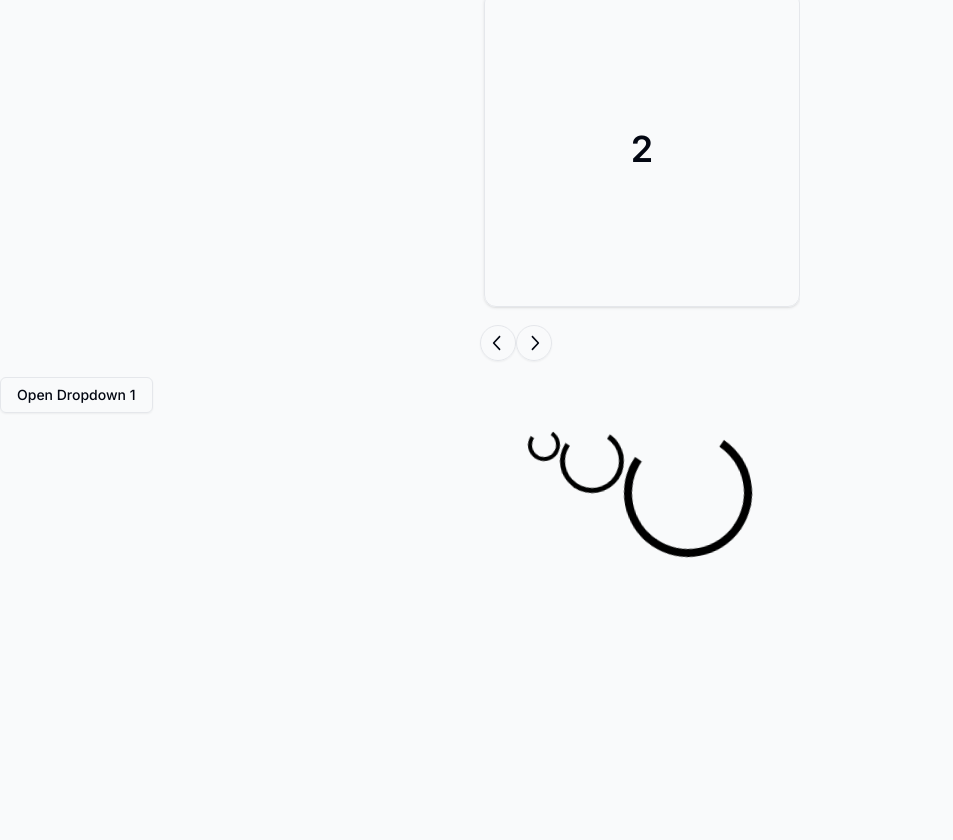
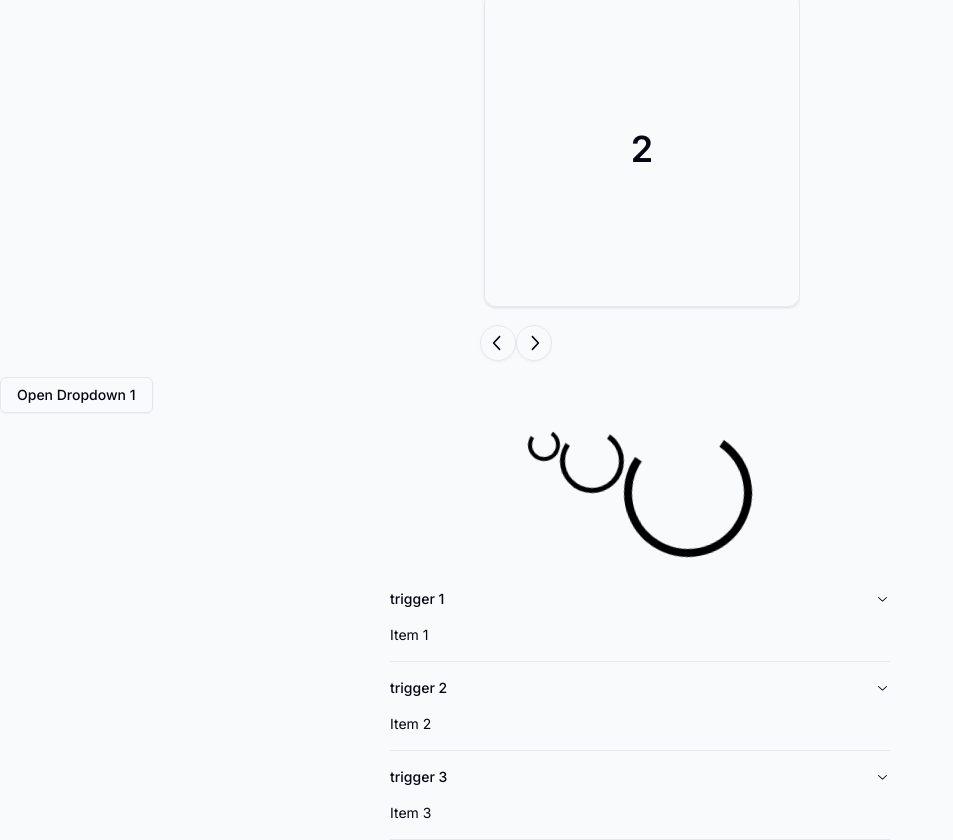
Before and after one commit to JcSilverX/flt-ui, a Next.js app: page / in a window 1280 px wide. Shown: the part 936-1776 px from the top of the page, without its empty margins (0-953 px from the left). Before the commit the page ends 1503 px from the top, so only its background shows below. Built offline with nearby package versions, Linux system fonts and the light colour scheme.

Commit message:
TRYING TO MAKE THE DROPDOWN WORK!!!

```diff
--- a/src/app/page.tsx
+++ b/src/app/page.tsx
@@ -1,3 +1,4 @@
+import { ExampleAccordion } from "@/components/accordion/accordion";
 import AlertDialogExample from "@/components/alert-dialog/alert-dialog";
 import { AlertExample1 } from "@/components/alert/alert";
 import { Example4 } from "@/components/avatar/avatar";
@@ -51,6 +52,9 @@ export default function Home() {
       <div className="flex justify-center">
         <SpinnerExample />
       </div>
+
+      {/* Accordion */}
+      <ExampleAccordion />
     </main>
   );
 }
--- /dev/null
+++ b/src/components/accordion/accordion.tsx
@@ -0,0 +1,200 @@
+"use client";
+
+import React from "react";
+import { ButtonProps } from "../button/button";
+import cn from "@/lib/utils/cn";
+import { ChevronDownIcon } from "@radix-ui/react-icons";
+import AccordionContext from "@/context/accordion-context-provider";
+import useAccordionContext from "@/lib/hooks/use-accordion-context";
+import AccordionItemContext from "@/context/accordion-item-context-provider";
+import useAccordionItemContext from "@/lib/hooks/use-accordion-item-context";
+
+export function ExampleAccordion() {
+  return (
+    <Accordion
+      type="single"
+      // defaultValue={"jsx-item-2"}
+      className="max-w-[500px] mx-auto"
+    >
+      <AccordionItem value="item-1">
+        <AccordionTrigger>trigger 1</AccordionTrigger>
+        <AccordionContent>Item 1</AccordionContent>
+      </AccordionItem>
+      <AccordionItem value="item-2">
+        <AccordionTrigger>trigger 2</AccordionTrigger>
+        <AccordionContent>Item 2</AccordionContent>
+      </AccordionItem>
+      <AccordionItem value="item-3">
+        <AccordionTrigger>trigger 3</AccordionTrigger>
+        <AccordionContent>Item 3</AccordionContent>
+      </AccordionItem>
+    </Accordion>
+  );
+}
+
+export type AccordionProps = React.HTMLAttributes<HTMLDivElement> & {
+  reference?: React.RefObject<HTMLDivElement>;
+  /**
+   * Determines whether one or multiple items can be opened at the same time.
+   */
+  type?: "single" | "multiple";
+  /**
+   * The value of the item to expand when initially rendered and type is "single". Use when you do not need to control the state of the items.
+   */
+  defaultValue?: string;
+  /**
+   * The orientation of the accordion.
+   */
+  orientation?: "vertical" | "horizontal";
+};
+export default function Accordion({
+  type = "single",
+  defaultValue = "",
+  className,
+  ...props
+}: AccordionProps) {
+  const { children, reference: ref } = props;
+  // state
+  const [activeIndex, setActiveIndex] = React.useState<string>(defaultValue);
+  const [isOpen, setIsOpen] = React.useState<boolean>(false);
+
+  // derived state
+  const handleClick = (event: React.MouseEvent<HTMLButtonElement>): void => {
+    const buttonEl = event.currentTarget;
+    const controlsId = buttonEl.getAttribute("aria-controls");
+
+    if (!controlsId) return;
+
+    const contentEl = document.getElementById(controlsId);
+
+    setActiveIndex(controlsId);
+  };
+
+  // event handlers / actions
+
+  // useEffect
+
+  return (
+    <AccordionContext.Provider value={{ activeIndex, handleClick }}>
+      <div ref={ref} className={cn("w-full", className)} {...props} />
+    </AccordionContext.Provider>
+  );
+}
+
+export type AccordionItemProps = React.HTMLAttributes<HTMLDivElement> & {
+  reference?: React.RefObject<HTMLDivElement>;
+  /**
+   * The controlled value of the item to expand when type is "single". Must be used in conjunction with onValueChange
+   */
+  value?: string;
+};
+export function AccordionItem({
+  value,
+  className,
+  ...props
+}: AccordionItemProps) {
+  const { children, reference: ref } = props;
+  const { activeIndex } = useAccordionContext();
+  const id: string = value!; // React.useId();
+  const open: boolean = value === activeIndex;
+
+  // state
+
+  // derived state
+
+  // event handlers / actions
+
+  // useEffect
+
+  return (
+    <AccordionItemContext.Provider value={{ id }}>
+      <div
+        ref={ref}
+        className={cn("border-b", className)}
+        data-jsx-state={getState(open)}
+        {...props}
+      />
+    </AccordionItemContext.Provider>
+  );
+}
+
+export type AccordionHeaderProps = React.HTMLAttributes<HTMLHeadingElement> & {
+  reference?: React.RefObject<HTMLHeadingElement>;
+};
+
+export function AccordionHeader({ className, ...props }: AccordionHeaderProps) {
+  const { children, reference: ref } = props;
+
+  return <h3 ref={ref} className={cn("flex", className, {})} {...props} />;
+}
+
+export type AccordionTriggerProps = ButtonProps;
+export function AccordionTrigger({
+  className,
+  ...props
+}: AccordionTriggerProps) {
+  const { children, reference: ref } = props;
+  const { handleClick } = useAccordionContext();
+  const { id } = useAccordionItemContext();
+
+  return (
+    <AccordionHeader>
+      <button
+        ref={ref}
+        type="button"
+        onClick={handleClick}
+        className={cn(
+          "flex flex-1 items-center justify-between py-4 text-sm font-medium",
+          className
+        )}
+        // aria-controls={`jsx-${id}`}
+        aria-controls={id}
+        aria-expanded={false}
+        {...props}
+      >
+        {children}
+        <ChevronDownIcon />
+      </button>
+    </AccordionHeader>
+  );
+}
+
+export type AccordionContentProps = React.HTMLAttributes<HTMLDivElement> & {
+  reference?: React.RefObject<HTMLDivElement>;
+};
+export function AccordionContent({
+  className,
+  ...props
+}: AccordionContentProps) {
+  const { children, reference: ref } = props;
+  const { id } = useAccordionItemContext();
+
+  return (
+    <div
+      // id={`jsx-${id}`}
+      id={id}
+      className="overflow-hidden text-sm"
+      // aria-labelledby={`jsx-${id}`}
+      aria-labelledby={id}
+      role="region"
+    >
+      <div ref={ref} className={cn("pb-4 pt-0", className)} {...props} />
+    </div>
+  );
+}
+
+// utils
+function forEach<T>(
+  children: React.ReactNode,
+  func: (el: React.ReactElement<T>, index: number) => void
+) {
+  let index = 0;
+
+  React.Children.forEach(children, (child) => {
+    if (React.isValidElement<T>(child)) func(child, index++);
+  });
+}
+
+function getState(open?: boolean): string {
+  return open ? "open" : "closed";
+}
--- /dev/null
+++ b/src/context/accordion-context-provider.tsx
@@ -0,0 +1,13 @@
+"use client";
+
+import { createContext } from "react";
+
+type TAccordionContext = {
+  activeIndex: string;
+  // defaultValue: string;
+  handleClick: (event: React.MouseEvent<HTMLButtonElement>) => void;
+};
+
+const AccordionContext = createContext<TAccordionContext | null>(null);
+
+export default AccordionContext;
--- /dev/null
+++ b/src/context/accordion-item-context-provider.tsx
@@ -0,0 +1,12 @@
+"use client";
+
+import { createContext } from "react";
+
+type TAccordionItemContext = {
+  id: string;
+  // handleClick: (event: React.MouseEvent<HTMLButtonElement>) => void;
+};
+
+const AccordionItemContext = createContext<TAccordionItemContext | null>(null);
+
+export default AccordionItemContext;
--- /dev/null
+++ b/src/lib/hooks/use-accordion-context.ts
@@ -0,0 +1,16 @@
+"use client";
+
+import AccordionContext from "@/context/accordion-context-provider";
+import { useContext } from "react";
+
+export default function useAccordionContext() {
+  const context = useContext(AccordionContext);
+
+  if (!context) {
+    throw new Error(
+      "useAccordionContext must be used within a AccordionContextProvider."
+    );
+  }
+
+  return context;
+}
--- /dev/null
+++ b/src/lib/hooks/use-accordion-item-context.ts
@@ -0,0 +1,16 @@
+"use client";
+
+import AccordionItemContext from "@/context/accordion-item-context-provider";
+import { useContext } from "react";
+
+export default function useAccordionItemContext() {
+  const context = useContext(AccordionItemContext);
+
+  if (!context) {
+    throw new Error(
+      "useAccordionItemContext must be used within a AccordionItemContextProvider."
+    );
+  }
+
+  return context;
+}
```
